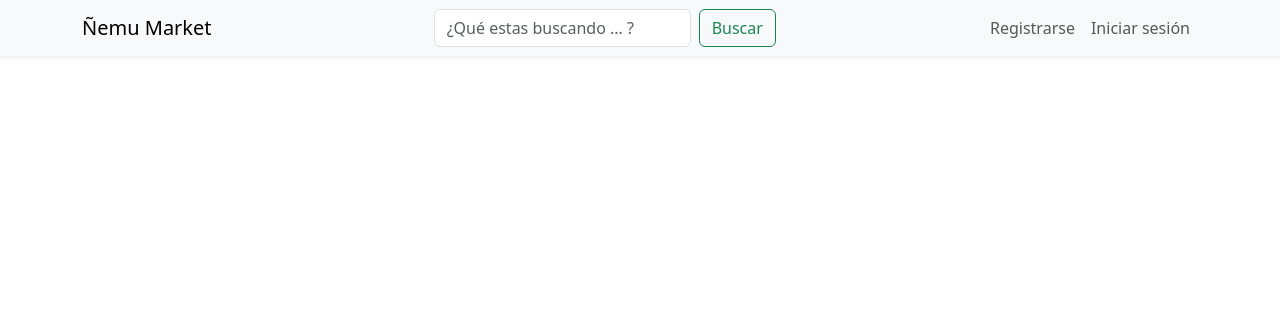
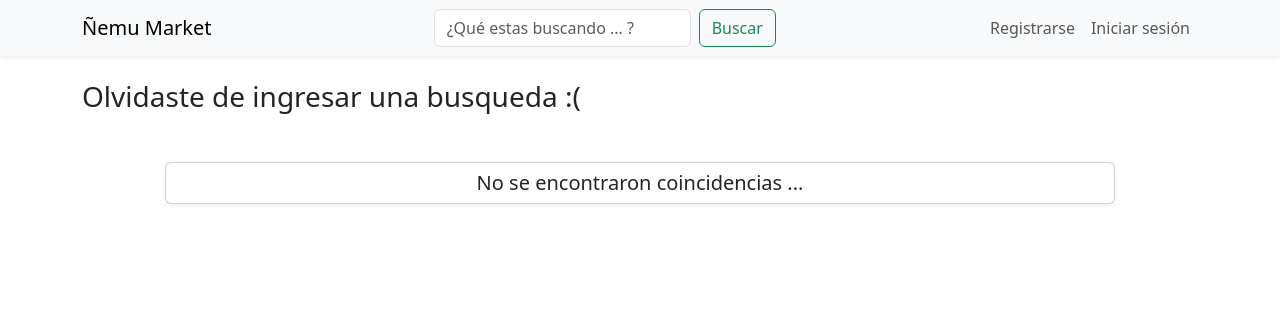
Before and after one commit to Seph1986/202306_nemu_market, a Django app: template apps/core/templates/nemu/search_results.html in a window 1280 px wide. Shown: the top 316 px of the page. Run offline with Django 4.2, Linux system fonts and the light colour scheme; the template is opened without the code that fills it, so the values that code supplies are empty.

Commit message:
buscador funcionando pero con error

```diff
--- a/apps/core/templates/nemu/search_results.html
+++ b/apps/core/templates/nemu/search_results.html
@@ -1,9 +1,44 @@
 {% extends 'base.html' %}
+{% load humanize %}
 
 {% block title %} Ñemu Market {% endblock %}
 
 {% block content %}
 
+{% if searched %}
+<h3 class="mt-4">Buscaste: {{searched}}</h3>
+{% else %}
+<h3 class="mt-4">Olvidaste de ingresar una busqueda :(</h3>
+{% endif %}
 
+{% if found %}
+{% for offer in found %}
+<div class="row mt-4 justify-content-center">
+    <div class="col-10 card shadow-sm">
+        <div class="card-body">
+            <div class="row g-0">
+                <div class="card-title col-11">
+                    {{offer.title}}
+                    <h5>{{offer.price|intcomma}}</h5>
+                    <footer>
+                        Ofrecido por <span>{{offer.user}}</span>
+                        | Ubicación {{offer.location}}
+                    </footer>
+                </div>
+                <div class="col-1">
 
+                </div>
+            </div>
+        </div>
+
+    </div>
+</div>
+{% endfor %}
+{% else %}
+<div class="row mt-5 justify-content-center">
+    <div class="col-10 card shadow-sm text-center">
+        <h5 class="mt-2">No se encontraron coincidencias ...</h5>
+    </div>
+</div>
+{% endif %}
 {% endblock %}
--- a/apps/core/urls.py
+++ b/apps/core/urls.py
@@ -1,6 +1,7 @@
 from apps.core.views import index, search_results
 from django.conf import settings
 from django.conf.urls.static import static
+from django.urls import reverse
 from django.urls import path
 
 urlpatterns = [
--- a/apps/electronics/templates/electronics/list.html
+++ b/apps/electronics/templates/electronics/list.html
@@ -60,7 +60,7 @@
 </div>
 {% endfor %}
 {% else %}
-<div class="row">
+<div class="row mt-5 justify-content-center">
     <div class="col card shadow-sm text-center">
         <h5 class="m-2">Ofertas no encontradas</h5>
     </div>
--- a/apps/entertainments/templates/entertainments/list.html
+++ b/apps/entertainments/templates/entertainments/list.html
@@ -60,7 +60,7 @@
 </div>
 {% endfor %}
 {% else %}
-<div class="row">
+<div class="row mt-5 justify-content-center">
     <div class="col card shadow-sm text-center">
         <h5 class="m-2">Ofertas no encontradas</h5>
     </div>
--- a/apps/furnitures/templates/furnitures/list.html
+++ b/apps/furnitures/templates/furnitures/list.html
@@ -60,7 +60,7 @@
 </div>
 {% endfor %}
 {% else %}
-<div class="row">
+<div class="row mt-5 justify-content-center">
     <div class="col card shadow-sm text-center">
         <h5 class="m-2">Ofertas no encontradas</h5>
     </div>
--- a/apps/motor_app/templates/motor_app/list.html
+++ b/apps/motor_app/templates/motor_app/list.html
@@ -60,7 +60,7 @@
 </div>
 {% endfor %}
 {% else %}
-<div class="row">
+<div class="row mt-5 justify-content-center">
     <div class="col card shadow-sm text-center">
         <h5 class="m-2">Ofertas no encontradas</h5>
     </div>
```
Also changed, not shown: apps/core/views.py (+22 -3 lines).
